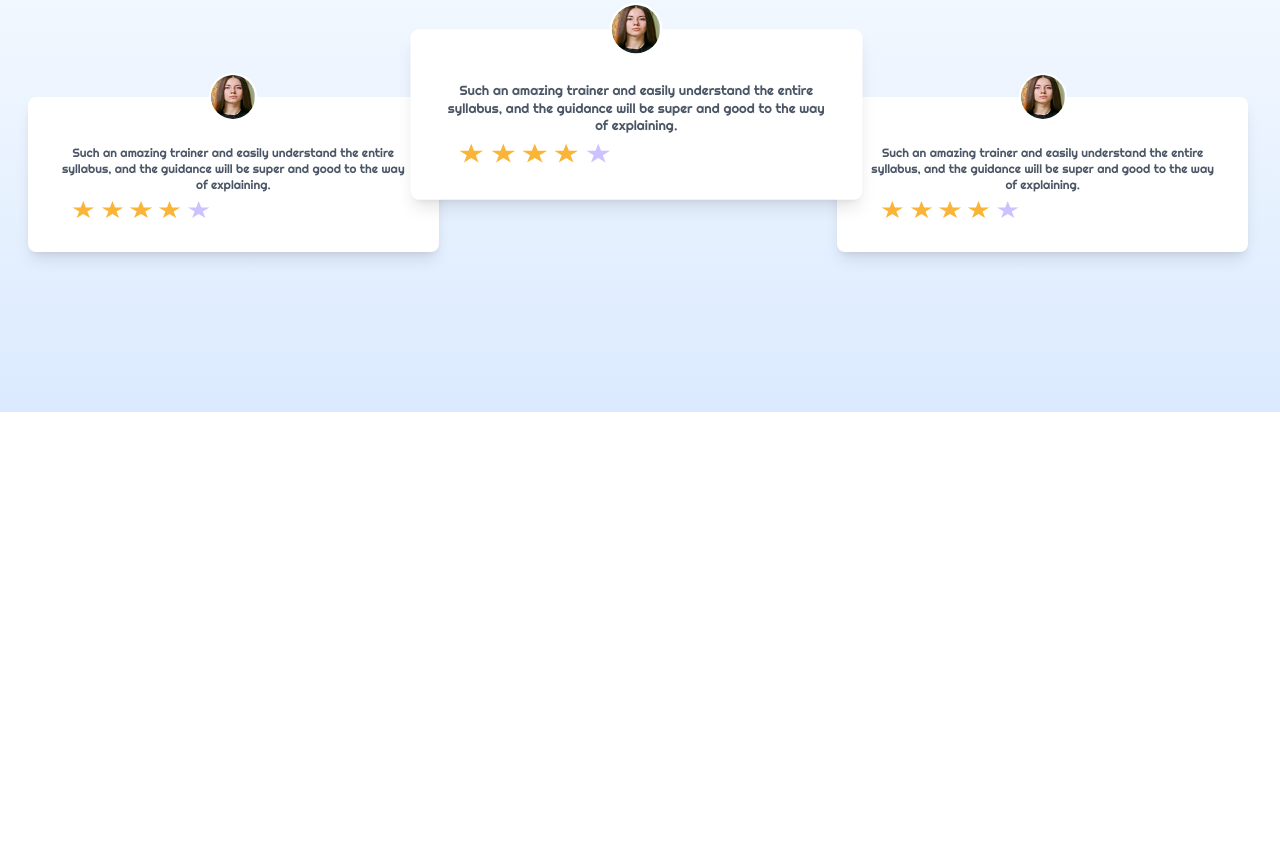
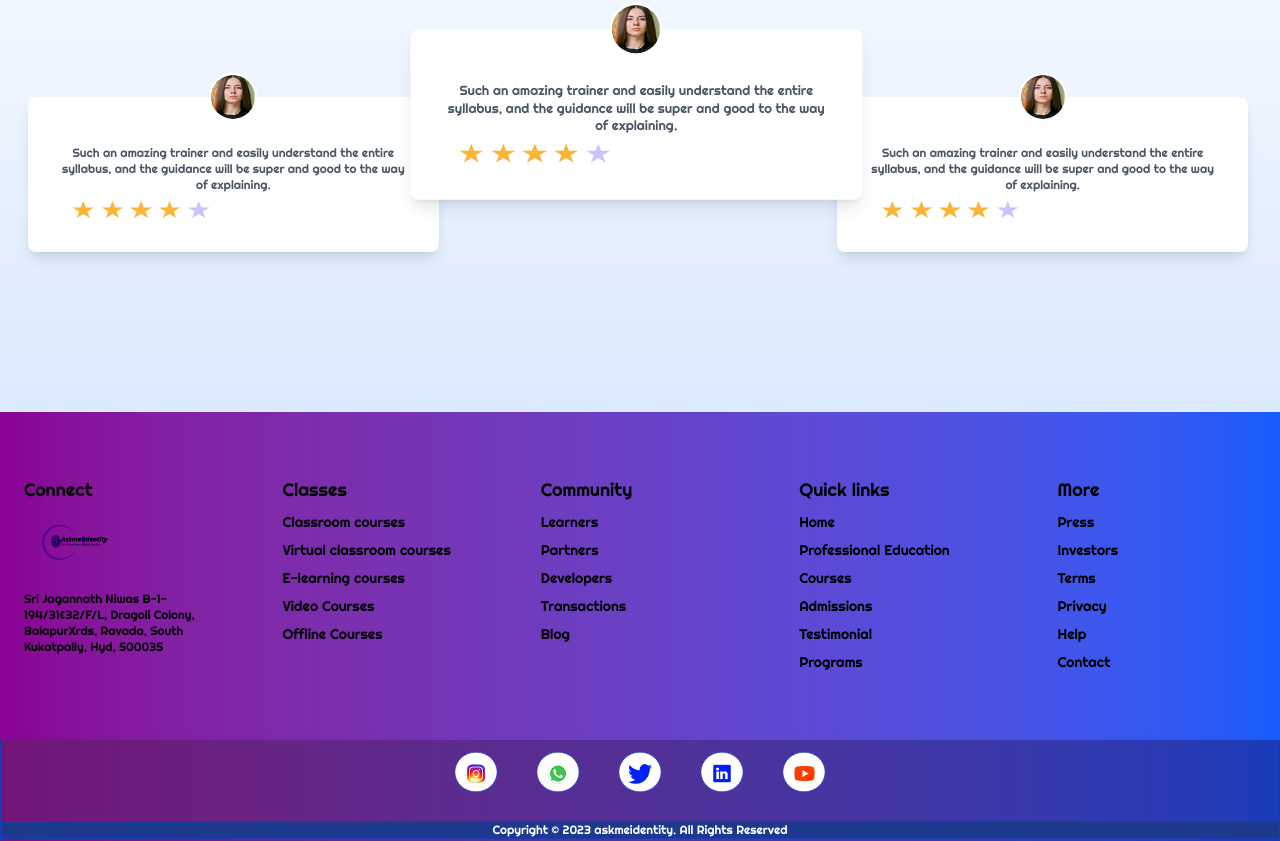
Before and after one commit to Akshay-2396/Tailwind-CSS-Landing-Page, a plain HTML site: page index.html in a window 1280 px wide. Shown: the part 4454-5295 px from the top of the page. Before the commit the page ends 4866 px from the top, so only its background shows below. Drawn offline with nearby package versions, Linux system fonts and the light colour scheme.

Commit message:
footer section completed

```diff
--- a/index.html
+++ b/index.html
@@ -675,5 +675,94 @@
       <img src="Assets/Back Arrowr.svg" alt="">
     </div>
     </section>
+    <!-- footer section -->
+    <footer class="bg-gradient-to-r from-fuchsia-800 to-blue-600 text-black font-righteous py-10 ">
+      <div class="container mx-auto px-6 grid grid-cols-1 md:grid-cols-5 gap-15 mt-6 ">
+          <!-- Connect Section -->
+          <div >
+              <h2 class="text-lg ">Connect</h2>
+              <img src="Assets/Askmeidentity 2logo.png" alt="Company Logo" class="w-24 my-4 mix-blend-color-burn">
+              <p class="text-xs">Sri Jagannath Niwas B-1-194/31&32/F/L, Dragoli Colony, BalapurXrds, Ravada, South Kukatpally, Hyd, 500035</p>
+          </div>
+
+          <!-- Classes Section -->
+
+          <div>
+              <h2 class="text-lg ">Classes</h2>
+              <ul class="text-sm space-y-2 mt-2">
+                  <li>Classroom courses</li>
+                  <li>Virtual classroom courses</li>
+                  <li>E-learning courses</li>
+                  <li>Video Courses</li>
+                  <li>Offline Courses</li>
+              </ul>
+          </div>
+
+          <!-- Community Section -->
+          <div>
+              <h2 class="text-lg ">Community</h2>
+              <ul class="text-sm space-y-2 mt-2">
+                  <li>Learners</li>
+                  <li>Partners</li>
+                  <li>Developers</li>
+                  <li>Transactions</li>
+                  <li>Blog</li>
+              </ul>
+          </div>
+
+          <!-- Quick Links Section -->
+          <div>
+              <h2 class="text-lg ">Quick links</h2>
+              <ul class="text-sm space-y-2 mt-2">
+                  <li>Home</li>
+                  <li>Professional Education</li>
+                  <li>Courses</li>
+                  <li>Admissions</li>
+                  <li>Testimonial</li>
+                  <li>Programs</li>
+              </ul>
+          </div>
+
+          <!-- More Section -->
+          <div>
+              <h2 class="text-lg ">More</h2>
+              <ul class="text-sm space-y-2 mt-2">
+                  <li>Press</li>
+                  <li>Investors</li>
+                  <li>Terms</li>
+                  <li>Privacy</li>
+                  <li>Help</li>
+                  <li>Contact</li>
+              </ul>
+          </div>
+      </div>
+
+      <!-- Social Media Icons -->
+      <div class="flex justify-center space-x-4 mt-1 -mb-5 border bg-gradient-to-r from-fuchsia-900 to-blue-800 drop-shadow-lg border-transparent  relative -bottom-16 px-4  ">
+        <div class="hover:scale-110 transition duration-300 ease-in-out">
+        <img src="Assets/Ellipse 1227foot circle.svg" alt="" class="scale-65 ">
+          <img src="Assets/Instagram.png" alt="" class="scale-65 z-10 relative -top-12 left-3.25">
+        </div>
+        <div class="hover:scale-110 transition duration-300 ease-in-out">
+          <img src="Assets/Ellipse 1227foot circle.svg" alt="" class="scale-65 ">
+            <img src="Assets/WhatsApp.png" alt="" class="scale-65 z-10 relative -top-12 left-3.25">
+          </div>
+          <div class="hover:scale-110 transition duration-300 ease-in-out">
+            <img src="Assets/Ellipse 1227foot circle.svg" alt="" class="scale-65 ">
+              <img src="Assets/Twitter.png" alt="" class="scale-65 z-10 relative -top-12 left-3.25">
+            </div>
+            <div class="hover:scale-110 transition duration-300 ease-in-out">
+              <img src="Assets/Ellipse 1227foot circle.svg" alt="" class="scale-65 ">
+                <img src="Assets/LinkedIn.png" alt="" class="scale-65 z-10 relative -top-12 left-3.25">
+              </div>
+              <div class="hover:scale-110 transition duration-300 ease-in-out">
+                <img src="Assets/Ellipse 1227foot circle.svg" alt="" class="scale-65 ">
+                  <img src="Assets/YouTube.png" alt="" class="scale-65 z-10 relative -top-12 left-3.25">
+                </div>
+      </div>
+
+      <!-- Copyright -->
+      <p class="text-center text-xs mt-6  border border-blue-800 bg-blue-900 text-white relative -bottom-10">Copyright &copy; 2023 askmeidentity. All Rights Reserved</p>
+  </footer>
   </body>
 </html>
```
